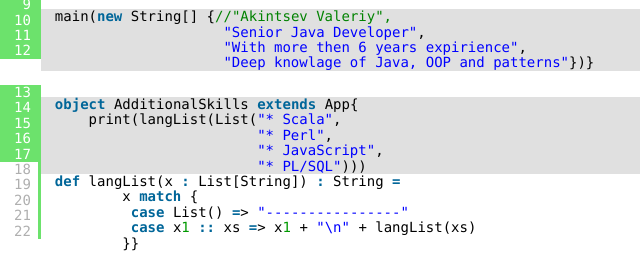
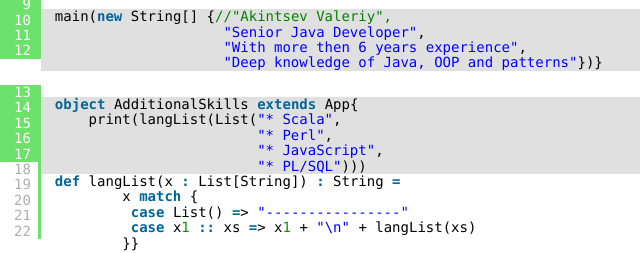
Before and after one commit to Akvel/akvel.github.com, a plain HTML site: page index.html in a window 1280 px wide. Shown: the part 256-509 px from the top of the page, 0-640 px from the left. Drawn offline with nearby package versions, Linux system fonts and the light colour scheme; a script that the page names is missing.

Commit message:
gramma nazzi

```diff
--- a/index.html
+++ b/index.html
@@ -72,8 +72,8 @@ public static void main(String... summary) {
 
 main(new String[] {//"Akintsev Valeriy",
 				   	"Senior Java Developer",
-				   	"With more then 6 years expirience",
-				   	"Deep knowlage of Java, OOP and patterns"})}
+				   	"With more then 6 years experience",
+				   	"Deep knowledge of Java, OOP and patterns"})}
 
 </pre>
 <pre class="brush : scala, first-line : 13, highlight : [13, 14, 15, 16, 17]">
```
